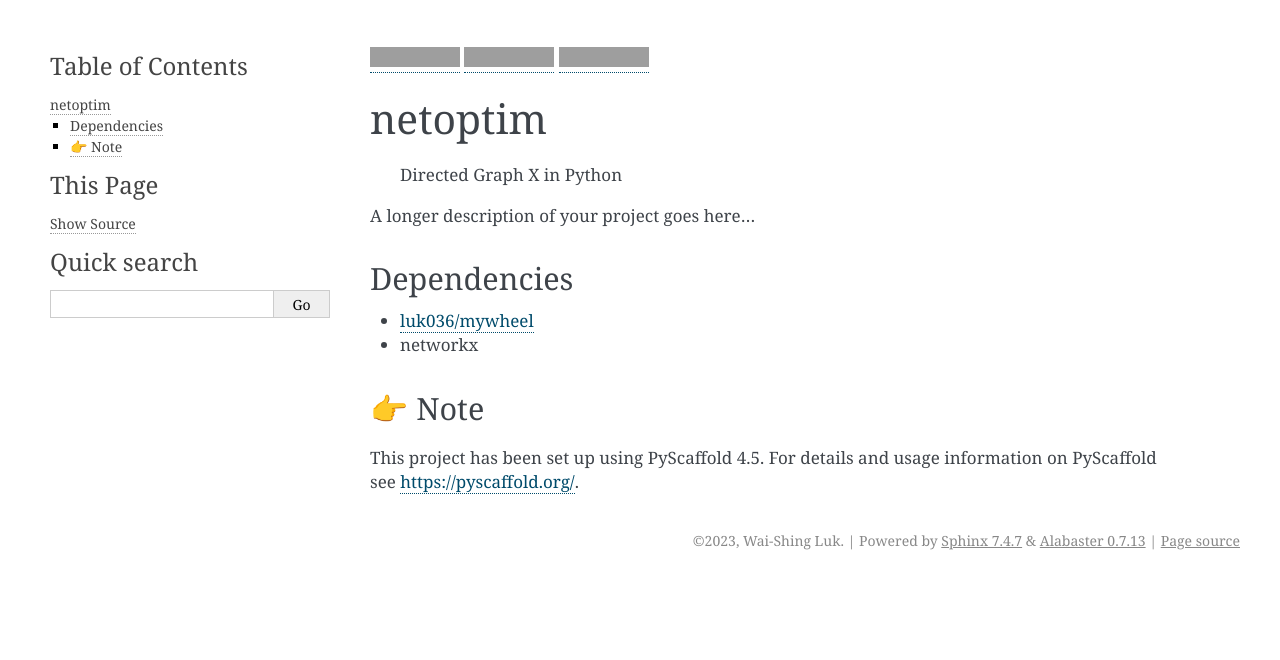
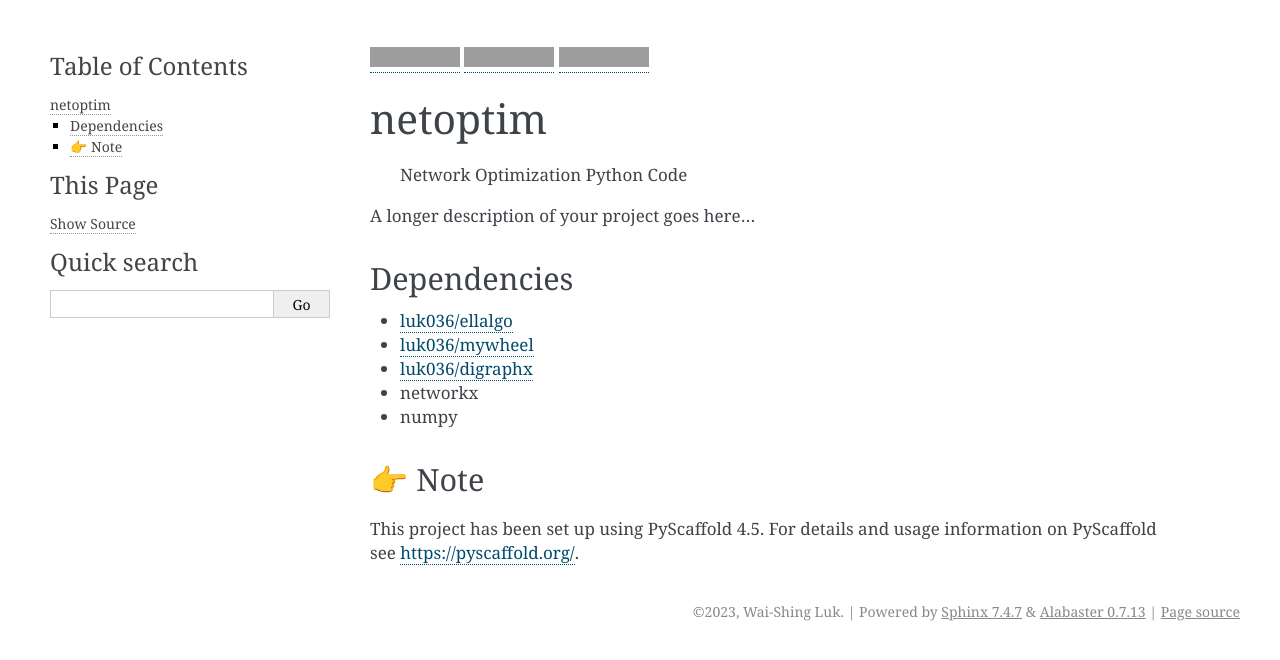
Before and after one commit to luk036/netoptim, a Sphinx documentation site: the page built from docs/readme.md, in a window 1280 px wide, cut to the strip 0-660 px from the top of the page. Built offline with Sphinx 7.4.7, drawn with Linux system fonts in a browser that asks for light colours; grey boxes are pictures that could not be loaded.

Commit message:
fix doc type

```diff
--- a/docs/readme.md
+++ b/docs/readme.md
@@ -16,14 +16,17 @@
 
 # netoptim
 
-> Directed Graph X in Python
+> Network Optimization Python Code
 
 A longer description of your project goes here...
 
 ## Dependencies
 
+- [luk036/ellalgo](https://github.com/luk036/ellalgo)
 - [luk036/mywheel](https://github.com/luk036/mywheel)
+- [luk036/digraphx](https://github.com/luk036/digraphx)
 - networkx
+- numpy
 
 <!-- pyscaffold-notes -->
 
```
